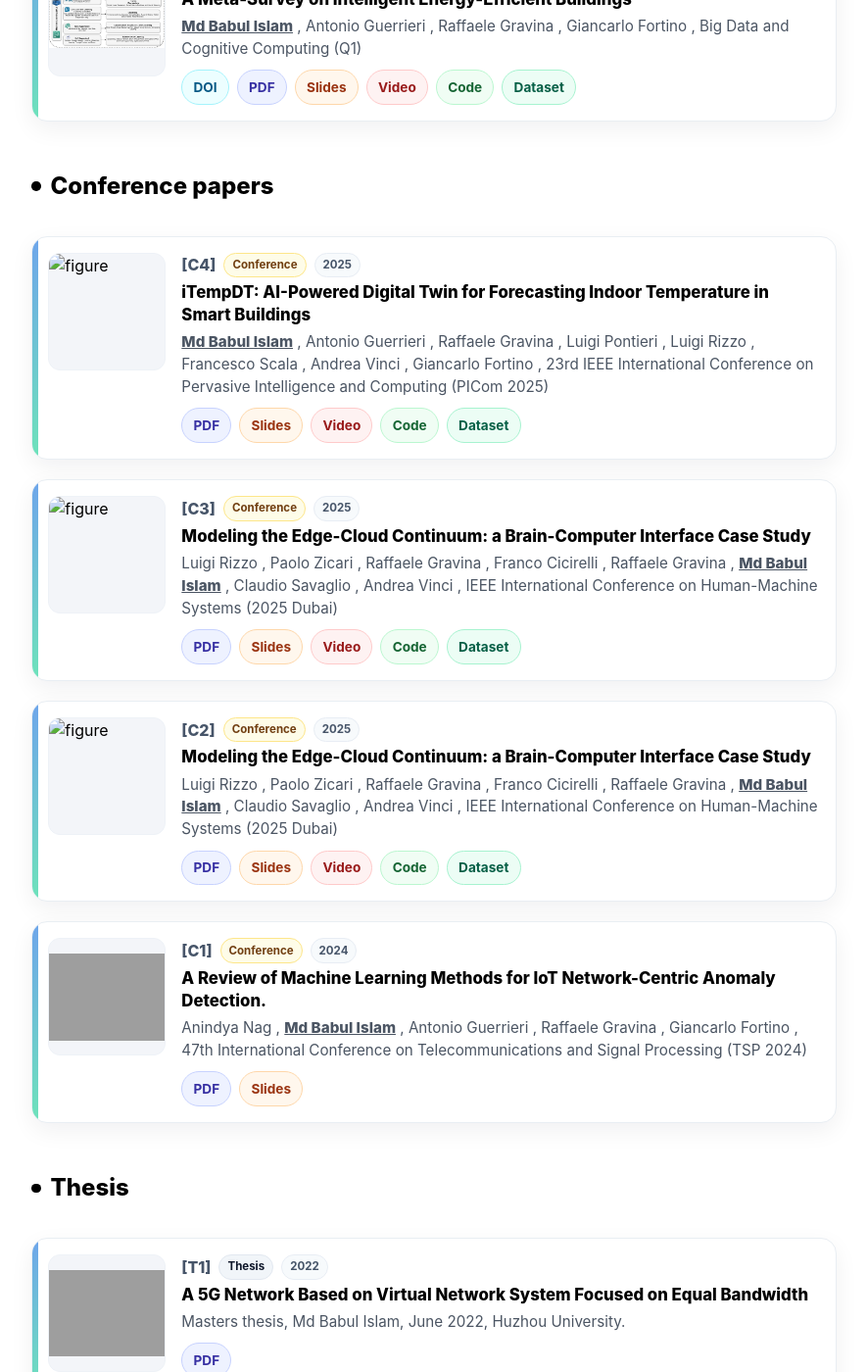
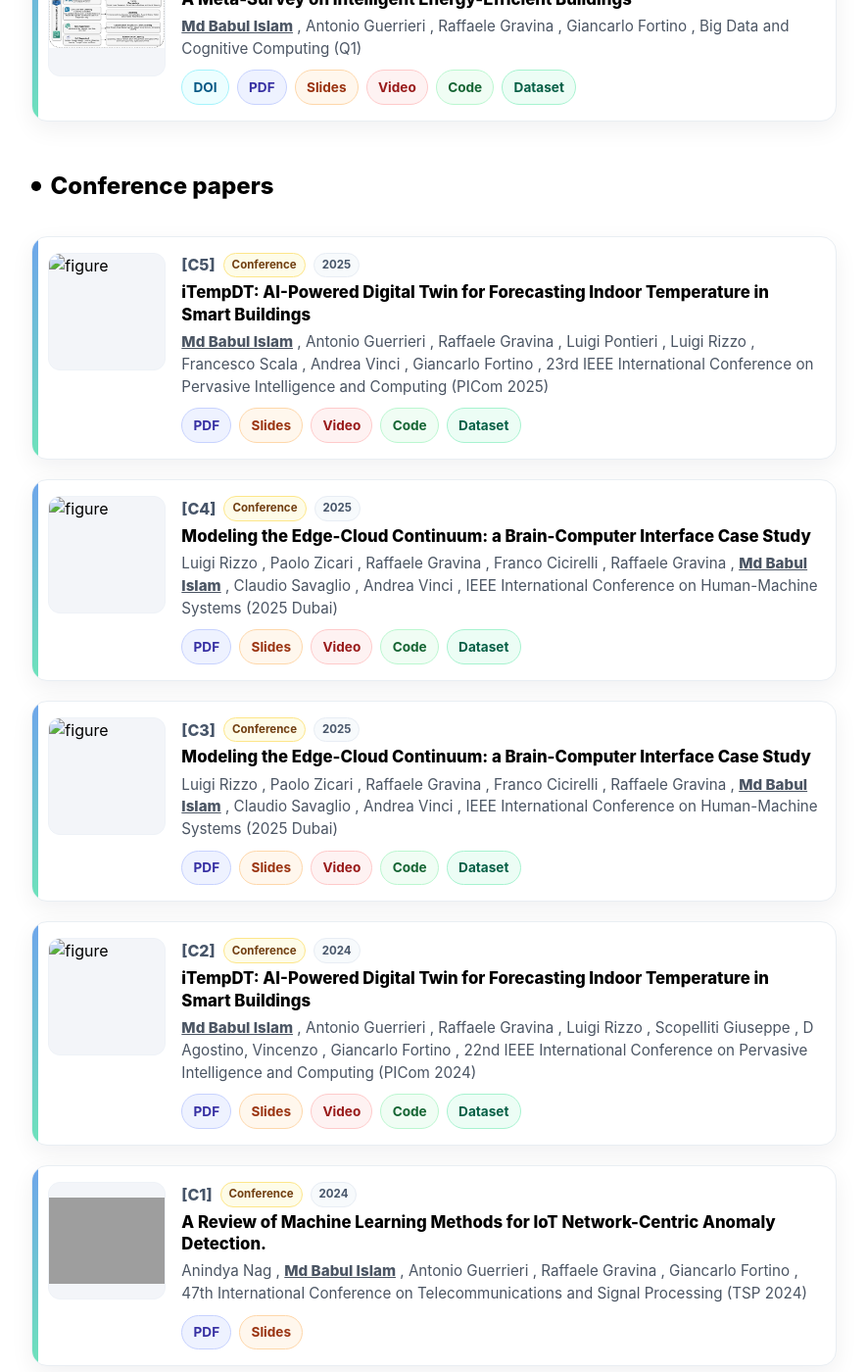
Before and after one commit to babulcseian/babulcseian.github.io, a Jekyll site: the page built from publications.md, in a window 1280 px wide and 1400 px high, scrolled down 2202 px. Shown: the whole window at 98% size, without its empty margins (197-1082 px from the left). Built offline with Jekyll 4.4.1, drawn with Linux system fonts in a browser that asks for light colours; a style sheet for code colours, icons or effects is not loaded; grey boxes are pictures that could not be loaded.

Commit message:
Update publications.yml

```diff
--- a/_data/publications.yml
+++ b/_data/publications.yml
@@ -238,6 +238,26 @@ conference:
     figure: ""
     fit: "contain"
 
+  - year: 2024
+    title: "iTempDT: AI-Powered Digital Twin for Forecasting Indoor Temperature in Smart Buildings"
+    authors:
+      - { name: "Md Babul Islam", me: "1" }
+      - { name: "Antonio Guerrieri" }
+      - { name: "Raffaele Gravina" }
+      - { name: "Luigi Rizzo" }
+      - { name: "Scopelliti Giuseppe" }
+      - { name: "D Agostino, Vincenzo" }
+      - { name: "Giancarlo Fortino" }
+    journal: "22nd IEEE International Conference on Pervasive Intelligence and Computing (PICom 2024)"
+    paper: "https://ieeexplore.ieee.org/abstract/document/10795414/"
+    code: "https://ieeexplore.ieee.org/abstract/document/10795414/"
+    slides: ""
+    videos: ""
+    dataset: ""
+    slides: ""
+    figure: ""
+    fit: "contain"
+
 
   - year: 2024
     title: "A Review of Machine Learning Methods for IoT Network-Centric Anomaly Detection."
```
